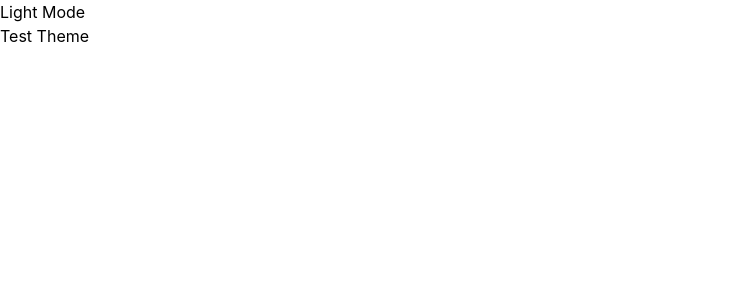
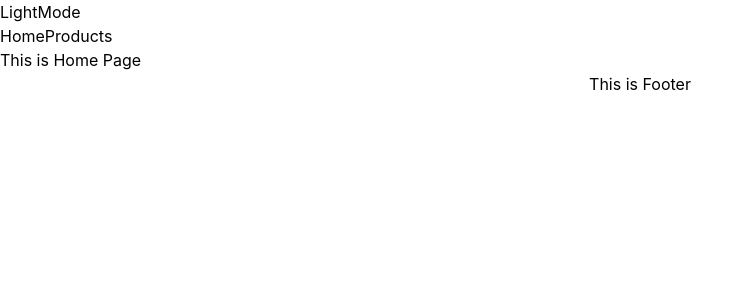
Before and after one commit to amri7x/e-commerce, a React (Vite) app: page / in a window 1280 px wide. Shown: the top 300 px of the page, without its empty margins (0-754 px from the left). Built offline with nearby package versions, Linux system fonts and the light colour scheme.

Commit message:
Make Links

```diff
--- a/package.json
+++ b/package.json
@@ -13,6 +13,7 @@
     "@tailwindcss/vite": "^4.3.5",
     "react": "^19.3.1",
     "react-dom": "^19.3.1",
+    "react-router": "^8.5.1",
     "tailwindcss": "^4.3.5"
   },
   "devDependencies": {
--- a/src/App.tsx
+++ b/src/App.tsx
@@ -1,10 +1,34 @@
-import { useTheme } from "./ThemeProvider"
+import { createBrowserRouter, RouterProvider } from "react-router"
+import { Layout } from "./components/Layout"
+import { Products } from "./pages/Products"
+
+
+const router = createBrowserRouter([
+    {
+        path: "/",
+        element: <Layout />,
+        children: [
+            {
+                index: true,
+                lazy: async () => {
+                    const { Home } = await import("./pages/Home")
+                    return { Component: Home }
+                }
+            },
+            {
+                path: "products",
+                lazy: async () => {
+                    const { Products } = await import("./pages/Products")
+                    return { Component: Products }
+                }
+            }
+        ]
+    }
+])
 
 export const App = () => {
-    const { theme, toggleTheme } = useTheme()
     return(
-        <main className="bg-app-bg">
-            <button onClick={toggleTheme}>{theme === 'dark' ? 'Dark' : 'Light'} Mode</button>
-            <h1 className="text-app-text">Test Theme</h1>
-        </main>
+        <RouterProvider router={router}>
+
+        </RouterProvider>
 )}
--- /dev/null
+++ b/src/components/Footer.tsx
@@ -0,0 +1,5 @@
+export const Footer = () => {
+    return(
+        <div className="flex justify-center">This is Footer</div>
+    )
+}
--- /dev/null
+++ b/src/components/Header.tsx
@@ -0,0 +1,15 @@
+import { useTheme } from "../ThemeProvider"
+import { NavLink } from "react-router"
+
+export const Header = () => {
+    const { theme, toggleTheme } = useTheme()
+    return(
+        <header>
+            <button onClick={toggleTheme}>{theme === 'dark' ? 'Dark' : 'Light'}Mode</button>
+            <nav>
+                <NavLink to="/">Home</NavLink>
+                <NavLink to="products">Products</NavLink>
+            </nav>
+        </header>
+    )
+}
--- /dev/null
+++ b/src/components/Layout.tsx
@@ -0,0 +1,11 @@
+import { Header } from "./Header";
+import { Footer } from "./Footer";
+import { Outlet } from "react-router";
+
+export const Layout = () => (
+    <main>
+        <Header />
+        <Outlet />
+        <Footer />
+    </main>
+)
--- /dev/null
+++ b/src/pages/Home.tsx
@@ -0,0 +1,3 @@
+export const Home = () => (
+    <h1>This is Home Page</h1>
+)
--- /dev/null
+++ b/src/pages/Products.tsx
@@ -0,0 +1 @@
+export const Products = () => <></>
```
Also changed, not shown: 1 other file (tests, documents, lock files or other folders).
